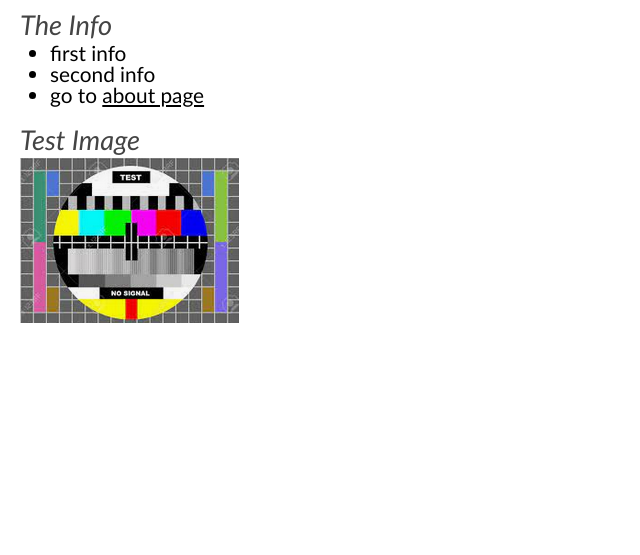
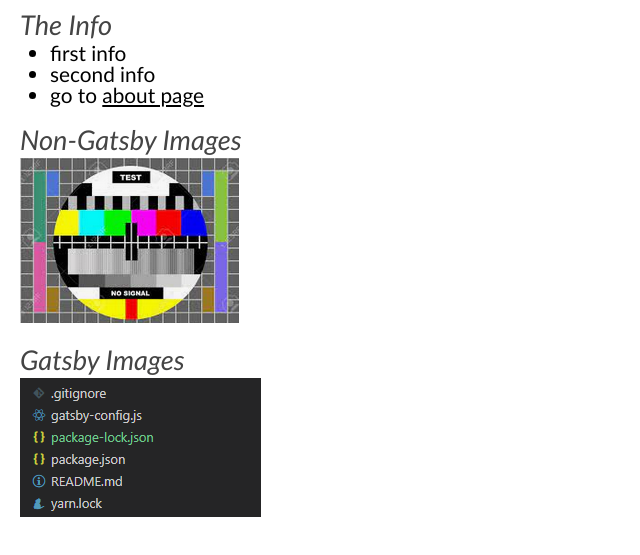
Before and after one commit to edwardtanguay/gatsby-test-001, a Gatsby site: page / in a window 1280 px wide. Shown: the part 57-612 px from the top of the page, without its empty margins (0-640 px from the left). Built offline with nearby package versions, Linux system fonts and the light colour scheme; Gatsby itself is replaced by a stand-in of ours.

Commit message:
add gatsby image

```diff
--- a/src/pages/index.js
+++ b/src/pages/index.js
@@ -2,6 +2,8 @@ import * as React from "react"
 import '../styles/reset.scss';
 import '../styles/main.scss';
 import Layout from '../components/Layout';
+
+import { StaticImage } from "gatsby-plugin-image"
 
 const IndexPage = () => {
 	return (
@@ -15,8 +17,12 @@ const IndexPage = () => {
 				</ul>
 			</section>
 			<section>
-				<h2>Test Image</h2>
+				<h2>Non-Gatsby Images</h2>
 				<img src="images/test.png" alt="the test" />
+			</section>
+			<section>
+				<h2>Gatsby Images</h2>
+				<StaticImage src="../images/test001.png" alt="test" />
 			</section>
 		</Layout>
 	)
```
Also changed, not shown: src/images/test001.png (added), 1 other file.
